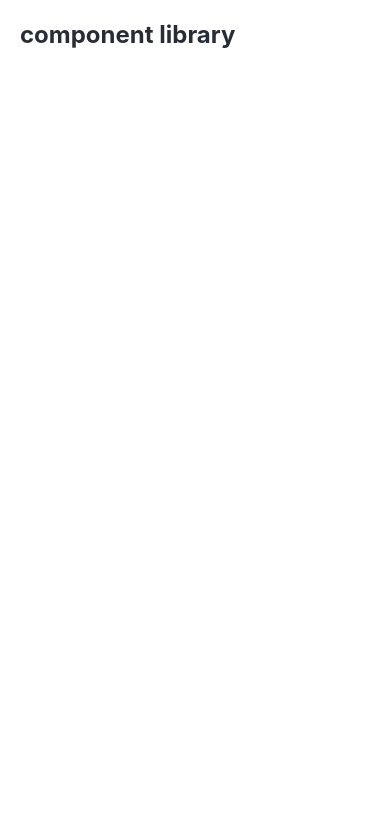
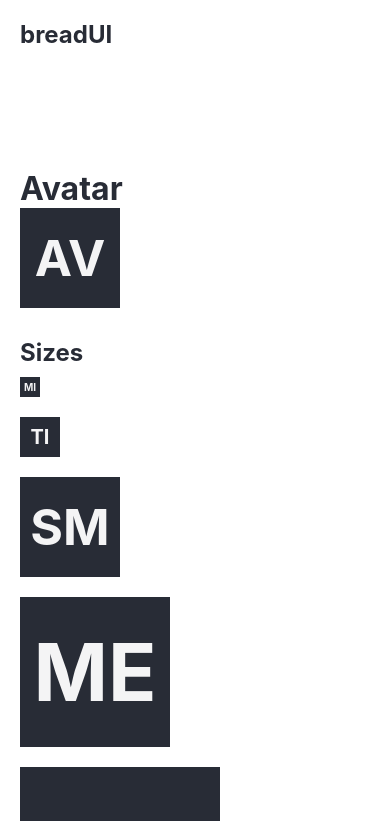
Before and after one commit to milespratt/bread-ui, a React (Create React App) app: page / in a window 390 px wide. Shown: the top 821 px of the page. Built offline with nearby package versions, Linux system fonts and the light colour scheme.

Commit message:
Update scroll

```diff
--- a/public/index.html
+++ b/public/index.html
@@ -24,7 +24,7 @@
       work correctly both with client-side routing and a non-root public URL.
       Learn how to configure a non-root public URL by running `npm run build`.
     -->
-    <title>React App</title>
+    <title>breadUI</title>
   </head>
   <body>
     <noscript>You need to enable JavaScript to run this app.</noscript>
--- a/src/App.css
+++ b/src/App.css
@@ -18,7 +18,7 @@
   margin-top: 100px;
 }
 .component__section:first-of-type {
-  margin-top: 100vh;
+  margin-top: 20vh;
 }
 
 .component__name {
@@ -80,7 +80,7 @@
     margin-top: 100px;
   }
   .component__section:first-of-type {
-    margin-top: 100vh;
+    margin-top: 20vh;
   }
   .component__showcase__name {
     margin: 0px;
--- a/src/App.js
+++ b/src/App.js
@@ -28,10 +28,10 @@ function App() {
   const [headerOpacity, setHeaderOpacity] = useState(1);
   useEffect(() => {
     console.log(window.onscroll);
-    const headerOpacity = 1 - window.scrollY / 500;
+    const headerOpacity = 1 - window.scrollY / 100;
     setHeaderOpacity(headerOpacity);
     window.onscroll = function () {
-      const headerOpacity = 1 - window.scrollY / 500;
+      const headerOpacity = 1 - window.scrollY / 100;
       if (headerOpacity > -1) {
         setHeaderOpacity(headerOpacity);
       }
@@ -43,7 +43,7 @@ function App() {
   return (
     <div className="App">
       <section style={{ opacity: headerOpacity }} className="page__header">
-        <h1>component library</h1>
+        <h1>breadUI</h1>
       </section>
 
       <div className="component__section">
```
